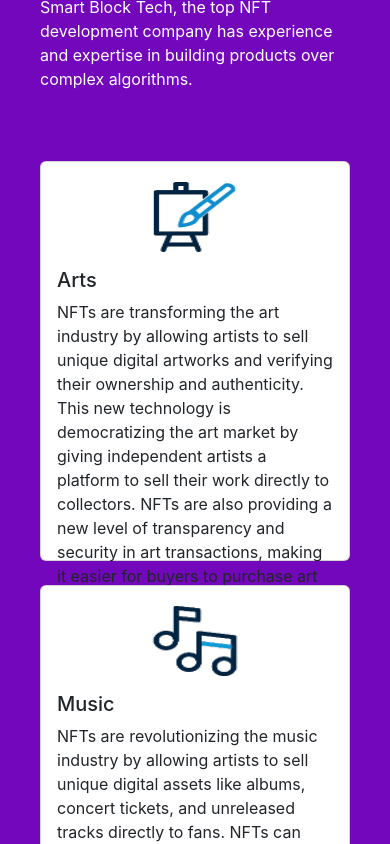
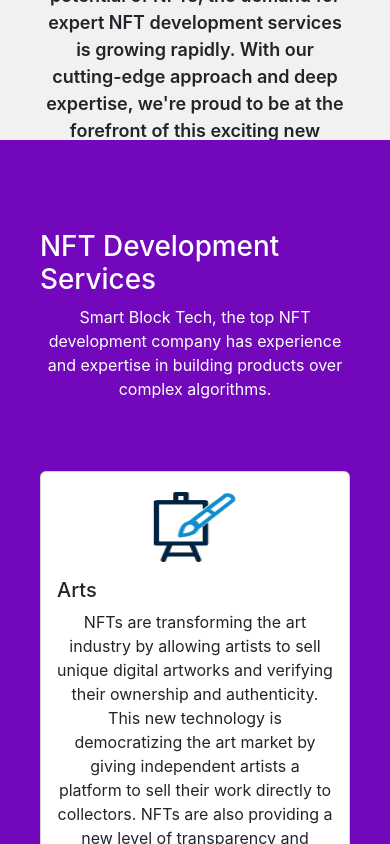
Before and after one commit to placeparks/Blockwise-tech, a React (Create React App) app: page /Nft in a window 390 px wide. Shown: the part 1186-2030 px from the top of the page. Built offline with nearby package versions, Linux system fonts and the light colour scheme.

Commit message:
Update Services.module.css

```diff
--- a/src/components/Nft/Services.module.css
+++ b/src/components/Nft/Services.module.css
@@ -18,3 +18,12 @@ color: white;
 .section1 p{
     margin-bottom: 70px;
 }
+@media (max-width: 767px) {
+    .section1{
+ margin-top: 310px;
+    }
+    .section1 p{
+        margin-bottom: 70px;
+        text-align: center;
+    }
+}
```
